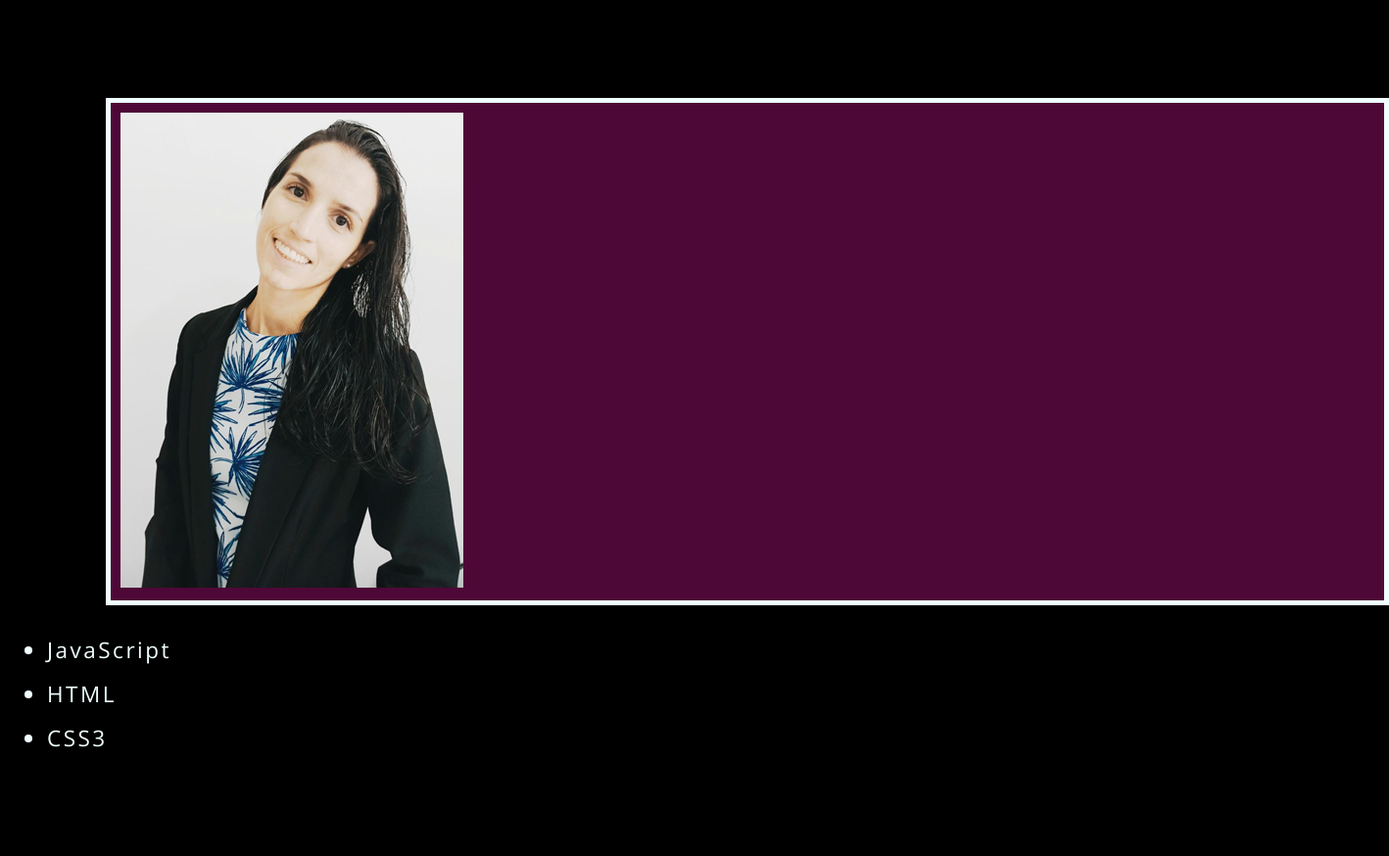
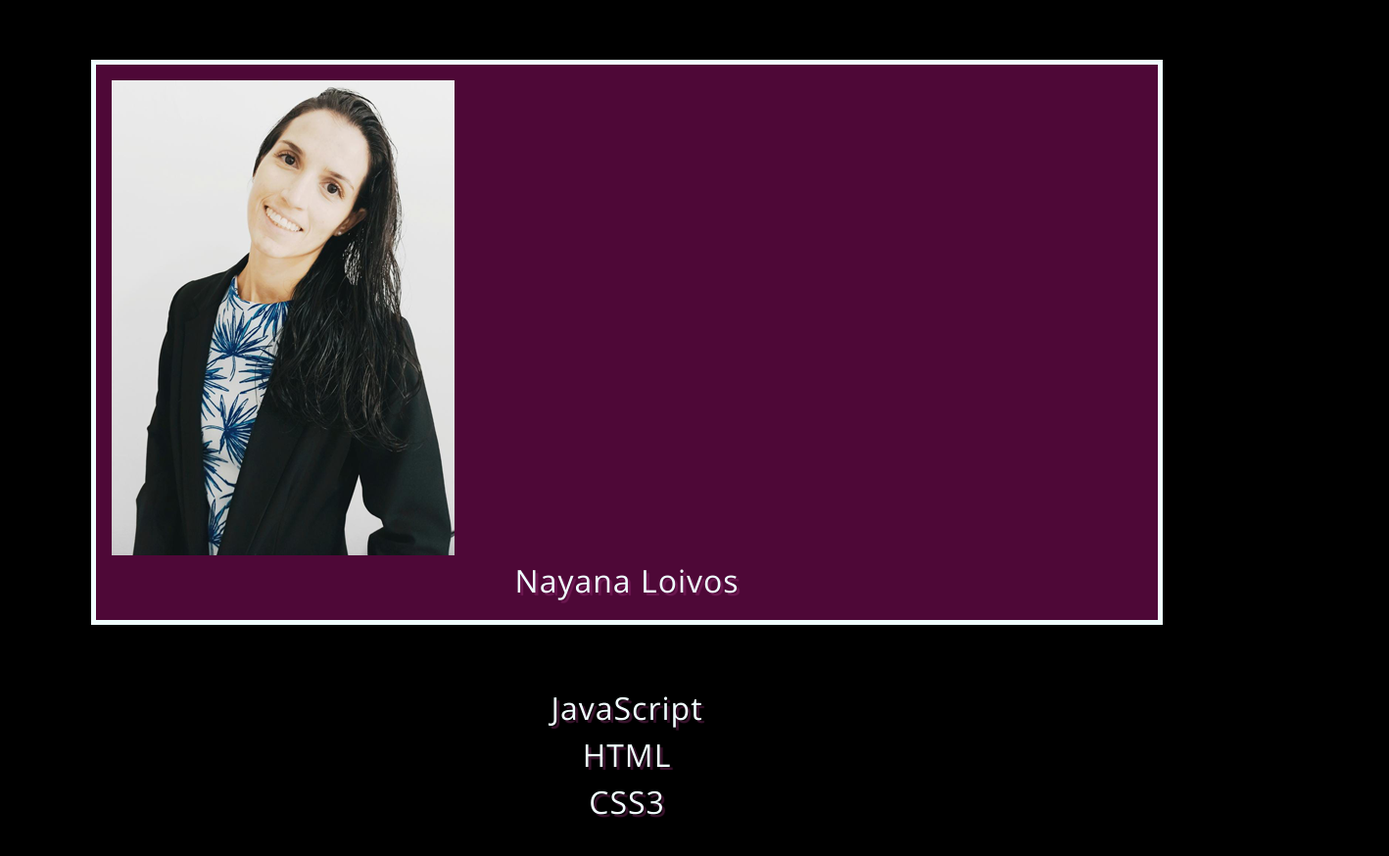
Before and after one commit to NayanaLoivos/CCC-projeto3--portfolio-inicial, a plain HTML site: page index.html in a window 1280 px wide. Shown: the whole page at 98% size, 1418 px wide, since content can reach past the window. Before the commit the page ends 800 px from the top, so only its background shows below. Drawn offline with nearby package versions, Linux system fonts and the light colour scheme.

Commit message:
limitando o body, definindo fonte de letra padrão e cores

```diff
--- a/index.html
+++ b/index.html
@@ -1,25 +1,29 @@
 <!DOCTYPE html>
 <html lang="pt-br">
+
 <head>
     <meta charset="UTF-8">
     <meta http-equiv="X-UA-Compatible" content="IE=edge">
     <meta name="viewport" content="width=device-width, initial-scale=1.0">
     <title>Portfolio Nayana Loivos</title>
+    <link rel="stylesheet" type="text/css" href="reset.css">
     <link rel="stylesheet" type="text/css" href="style.css">
     <link href="http://fonts.googleapis.com/css?family=Open+Sans" rel="stylesheet">
 </head>
+
 <body>
+
     <header>
-        <div class="contanier-foto">
+        <div class="contanier-da-foto">
             <img src="foto-nayana-apresentacao.png" alt="Foto Nayana Loivos com o corpo ligeiramente lateral e cabeça ligeiramente inclinada.
             Possui um blaser de cor preta e uma blusa branca com uma forma de folha repetida por toda a blusa na cor azul.">
+        <h1 class="contanier-titulo">Nayana Loivos</h1>
         </div>
-    <ul class="competencias">
-        <li>JavaScript</li>
-        <li>HTML</li>
-        <li>CSS3</li>
-   </ul>
-    <div class="caixa"></div>
+        <ul class="competencias">
+            <li>JavaScript</li>
+            <li>HTML</li>
+            <li>CSS3</li>
+    </ul>
     </header>
 </body>
 </html>
--- /dev/null
+++ b/reset.css
@@ -0,0 +1,48 @@
+/* http://meyerweb.com/eric/tools/css/reset/
+   v2.0 | 20110126
+   License: none (public domain)
+*/
+
+html, body, div, span, applet, object, iframe,
+h1, h2, h3, h4, h5, h6, p, blockquote, pre,
+a, abbr, acronym, address, big, cite, code,
+del, dfn, em, img, ins, kbd, q, s, samp,
+small, strike, strong, sub, sup, tt, var,
+b, u, i, center,
+dl, dt, dd, ol, ul, li,
+fieldset, form, label, legend,
+table, caption, tbody, tfoot, thead, tr, th, td,
+article, aside, canvas, details, embed,
+figure, figcaption, footer, header, hgroup,
+menu, nav, output, ruby, section, summary,
+time, mark, audio, video {
+	margin: 0;
+	padding: 0;
+	border: 0;
+	font-size: 100%;
+	font: inherit;
+	vertical-align: baseline;
+}
+/* HTML5 display-role reset for older browsers */
+article, aside, details, figcaption, figure,
+footer, header, hgroup, menu, nav, section {
+	display: block;
+}
+body {
+	line-height: 1;
+}
+ol, ul {
+	list-style: none;
+}
+blockquote, q {
+	quotes: none;
+}
+blockquote:before, blockquote:after,
+q:before, q:after {
+	content: '';
+	content: none;
+}
+table {
+	border-collapse: collapse;
+	border-spacing: 0;
+}
--- a/style.css
+++ b/style.css
@@ -1,27 +1,26 @@
-html {font-size: 10px;
+html {
+    font-size: 1rem;
     font-family: "Open Sans", sans-serif;
     background-color: #000000;
   }
-header {
 
-
+body {
+  margin: 2rem 2rem;
 }
 
-.contanier-foto {
+.contanier-da-foto {
     background: #e0189e59;
     border: 5px solid azure;
     padding: 1rem;
     position: relative;
-    margin: 10rem 10rem auto;
-    width: 100vw;
+    margin: 5%;
 }
 
-
-.competencias {
+.contanier-titulo, .competencias {
     color: azure;
-    font-size: 2.25rem;
-    line-height: 2;
-    letter-spacing: 0.25rem;
-
-
+    font-size: 2rem;
+    line-height: 1.5;
+    letter-spacing: 0.0625rem;
+    text-align: center;
+    text-shadow: 3px 3px 1px #ad388659;
 }
```
